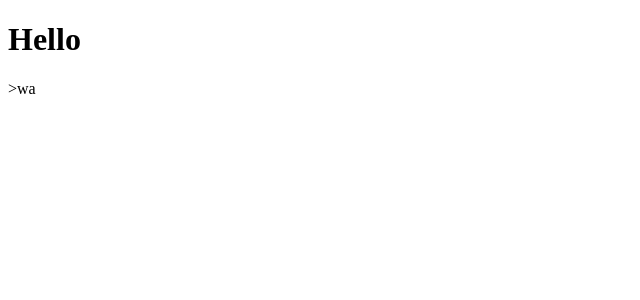
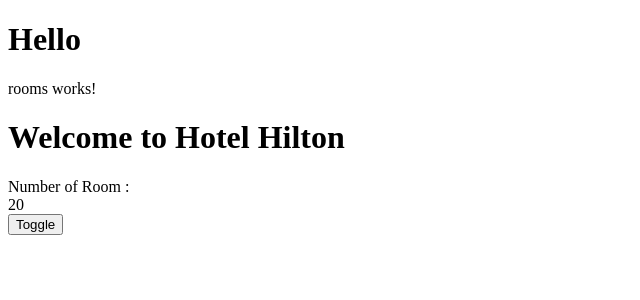
Before and after one commit to zakariaelb/hotelinventoryAPP, an Angular app: page / in a window 1280 px wide. Shown: the top 300 px of the page, without its empty margins (0-640 px from the left). Built offline with nearby package versions, Linux system fonts and the light colour scheme.

Commit message:
hidden 1

```diff
--- a/src/app/app.component.html
+++ b/src/app/app.component.html
@@ -1 +1,2 @@
-<h1>Hello </h1>>wa
+<h1>Hello </h1>
+<digiplus-app-rooms></digiplus-app-rooms>
--- a/src/app/app.module.ts
+++ b/src/app/app.module.ts
@@ -3,10 +3,12 @@
 
 import { AppRoutingModule } from './app-routing.module';
 import { AppComponent } from './app.component';
+import { RoomsComponent } from './rooms/rooms.component';
 
 @NgModule({
   declarations: [
-    AppComponent
+    AppComponent,
+    RoomsComponent
   ],
   imports: [
     BrowserModule,
--- /dev/null
+++ b/src/app/rooms/rooms.component.html
@@ -0,0 +1,9 @@
+<p>rooms works!</p>
+<h1>Welcome to {{hotelName}}</h1>
+<div [hidden] = "hideRooms">
+    Number of Room :
+    <div [innerText]="numberOfRoom"></div>
+    <!-- document.getElementByid('numberOfRoom').innerText = numberOfRoom; -->
+</div>
+
+<button (click)="toggle()">Toggle</button>
--- /dev/null
+++ b/src/app/rooms/rooms.component.ts
@@ -0,0 +1,18 @@
+import { Component } from '@angular/core';
+
+@Component({
+  selector: 'digiplus-app-rooms',
+  templateUrl: './rooms.component.html',
+  styleUrls: ['./rooms.component.scss']
+})
+export class RoomsComponent {
+  hotelName = 'Hotel Hilton';
+  numberOfRoom ='20';
+  hideRooms = false;
+
+
+  toggle() {
+    this.hideRooms = !this.hideRooms;
+    }
+
+}
```
Also changed, not shown: src/app/rooms/rooms.component.scss (added), 1 other file (tests, documents, lock files or other folders).
